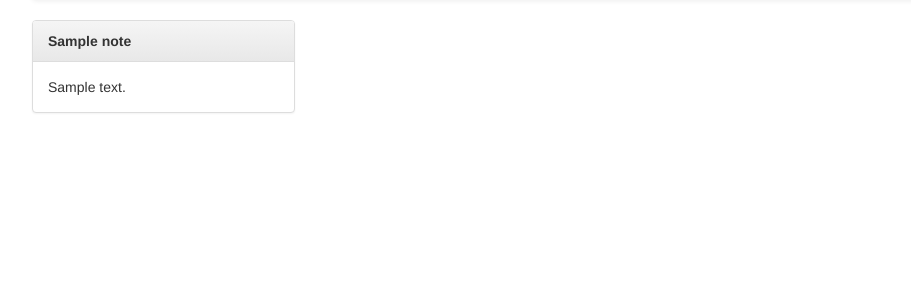
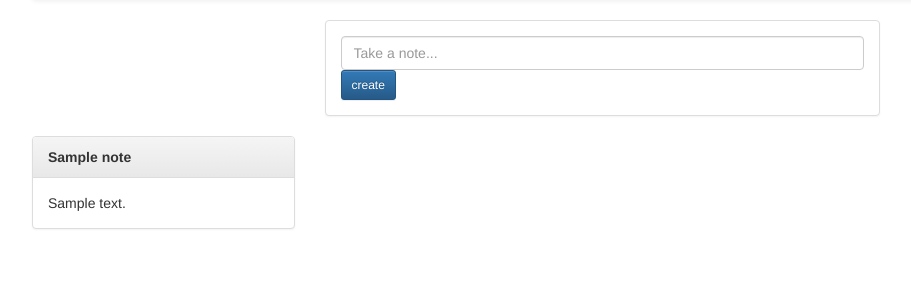
Before and after one commit to cr8ivecodesmith/moe_django_basics, a Django app: template djnotes/templates/notes/index.html in a window 1280 px wide. Shown: the part 52-352 px from the top of the page, without its empty margins (38-949 px from the left). Run offline with Django 3.2, Linux system fonts and the light colour scheme; the template is opened without the code that fills it: most values are stand-ins (such as "Sample title", 1, 10 or a date in 2020); some libraries are stand-ins or nearby versions.

Commit message:
Created the add note markup

```diff
--- a/djnotes/templates/notes/index.html
+++ b/djnotes/templates/notes/index.html
@@ -3,6 +3,23 @@
 {% block title %}Notes{% endblock title %}
 
 {% block content %}
+{# Create new note form #}
+<div class="row">
+    <div class="col-md-6 col-md-offset-3">
+        <div class="panel panel-default">
+            <div class="panel-body">
+                <form class="inline-form" action="{% url 'index' %}" method="post">
+                    {% csrf_token %}
+                    <input type="text" class="form-control clear-focus-highlight" id="txtNewNote"
+                        name="txtNewNote" placeholder="Take a note...">
+                    <input class="btn btn-raised btn-primary btn-sm" type="submit" value="create">
+                </form>
+            </div>
+        </div>
+    </div>
+</div>
+
+{# Display notes #}
 <div class="row">
         {% for note in notes %}
         <div class="col-md-3">
```
